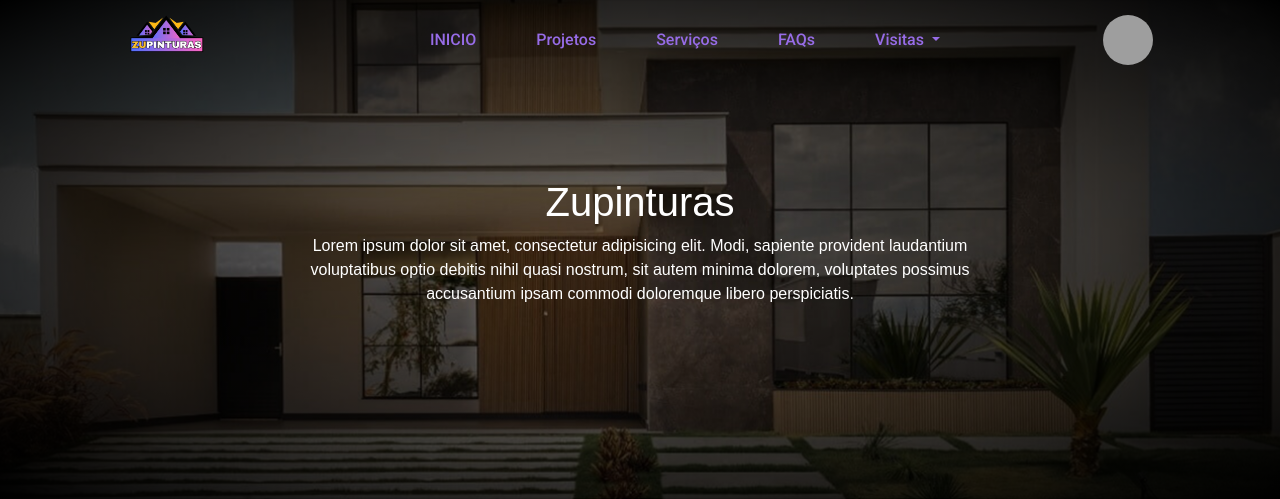
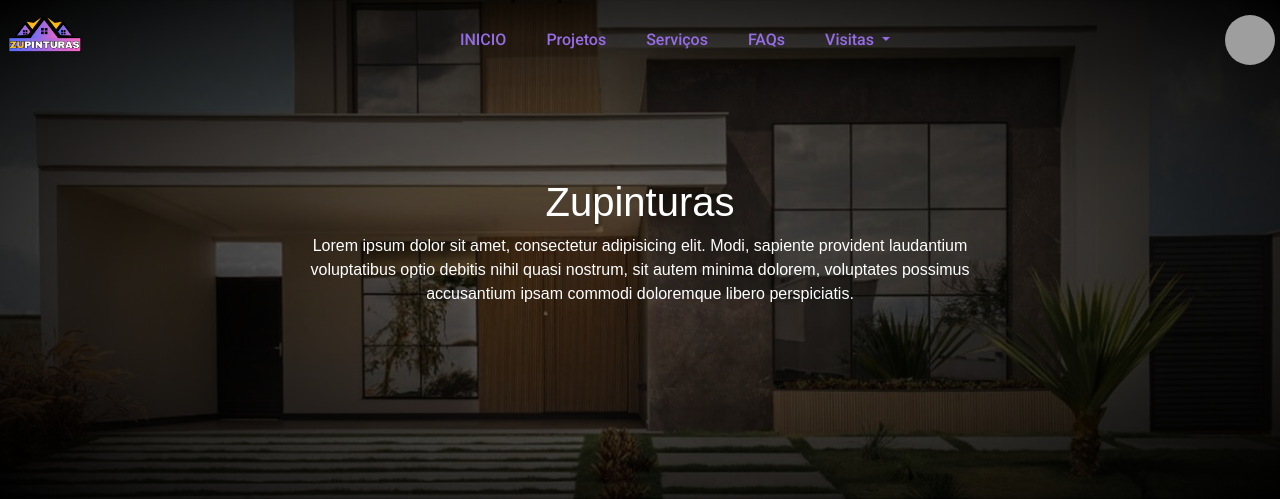
Before and after one commit to Workdev-TCC/TCC, a PHP site: page / in a window 1280 px wide. Shown: the top 499 px of the page. Run offline with PHP 8.4, Linux system fonts and the light colour scheme; the visitor is signed in with stand-in values (Sample User, id 1); some libraries are stand-ins or nearby versions; some web fonts are replaced; grey boxes are pictures that could not be loaded.

Commit message:
arrumando conflito

```diff
--- a/assets/css/style.css
+++ b/assets/css/style.css
@@ -65,12 +65,13 @@ main {
 
 header {
   position: relative;
+  background: transparent;
   margin: 0 auto;
   display: flex;
   align-items: center;
-  justify-content: space-between;
+  justify-content: space-around;
   padding: 0px;
-  max-width: 1200px;
+  max-width: 1500px;
   z-index: 100;
 }
 header .header-font {
@@ -94,7 +95,7 @@ header .nav-desktop {
   margin: 0px 5px;
   display: flex;
   align-items: center;
-  justify-content: space-around;
+  justify-content: space-between;
 }
 header .nav-desktop .logo-desktop img {
   width: 80px;
@@ -102,14 +103,14 @@ header .nav-desktop .logo-desktop img {
 header .nav-desktop .nav-links {
   display: flex;
   flex-direction: row;
-  justify-content: space-between;
 }
 header .nav-desktop .nav-links li {
-  margin-left: 60px;
+  margin-left: 40px;
 }
 header .nav-desktop .div-login-user {
   display: flex;
   align-items: center;
+  justify-content: center;
 }
 
 @media (max-width: 800px) {
--- a/assets/scss/_header.scss
+++ b/assets/scss/_header.scss
@@ -2,12 +2,13 @@
 
 header {
   position: relative;
+  background:transparent;
   margin: 0 auto;
   display: flex;
   align-items: center;
-  justify-content: space-between;
+  justify-content: space-around;
   padding: 0px;
-  max-width: 1200px;
+  max-width: 1500px;
   z-index: 100;
   .header-font {
     font-family: "Roboto", sans-serif;
@@ -36,7 +37,7 @@ header {
     margin: 0px 5px;
     display: flex;
     align-items: center;
-    justify-content: space-around;
+    justify-content: space-between;
     .logo-desktop {
       img {
         width: 80px;
@@ -45,14 +46,14 @@ header {
     .nav-links {
       display: flex;
       flex-direction: row;
-      justify-content: space-between;
       li {
-        margin-left: 60px;
+        margin-left: 40px;
       }
     }
     .div-login-user {
       display: flex;
       align-items: center;
+      justify-content: center;
     }
   }
 }
```
Also changed, not shown: 1 other file.
